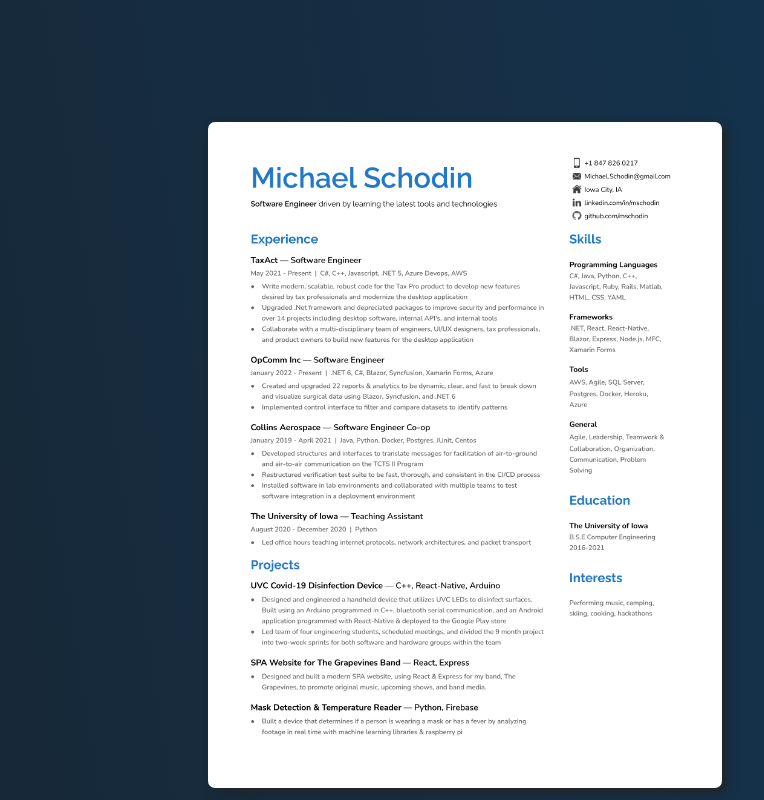
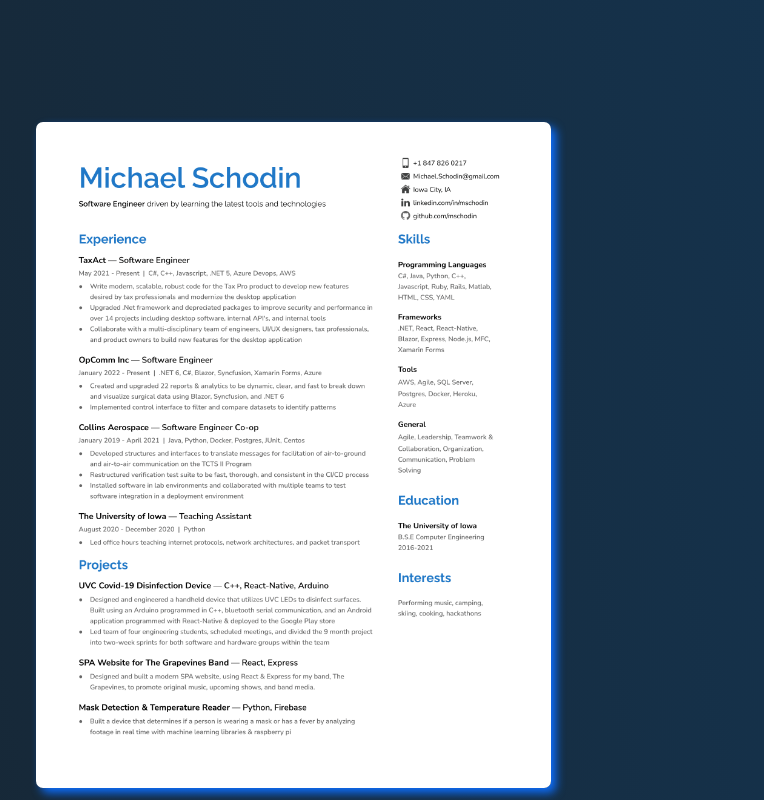
Before and after one commit to mschodin/personal_website, a React (Create React App) app: page / in a window 1280 px wide. Shown: the part 6820-7620 px from the top of the page, without its empty margins (207-971 px from the left). Built offline with nearby package versions, Linux system fonts and the light colour scheme.

Commit message:
Attempting resume download

```diff
--- a/src/Components/Resume.js
+++ b/src/Components/Resume.js
@@ -5,7 +5,9 @@ function Resume(props) {
     return (
         <>
             <div className="resume-container">
-                <img className="resume-image" src={require('../Assets/MichaelSchodinResume2022.png')} />
+                <a download href='../Assets/MichaelSchodinResume.pdf'>
+                    <img className="resume-image" src={require('../Assets/MichaelSchodinResume2022.png')} alt="Resume Path not found"/>
+                </a>
             </div>
         </>
     );
```
Also changed, not shown: 1 other file (tests, documents, lock files or other folders).
